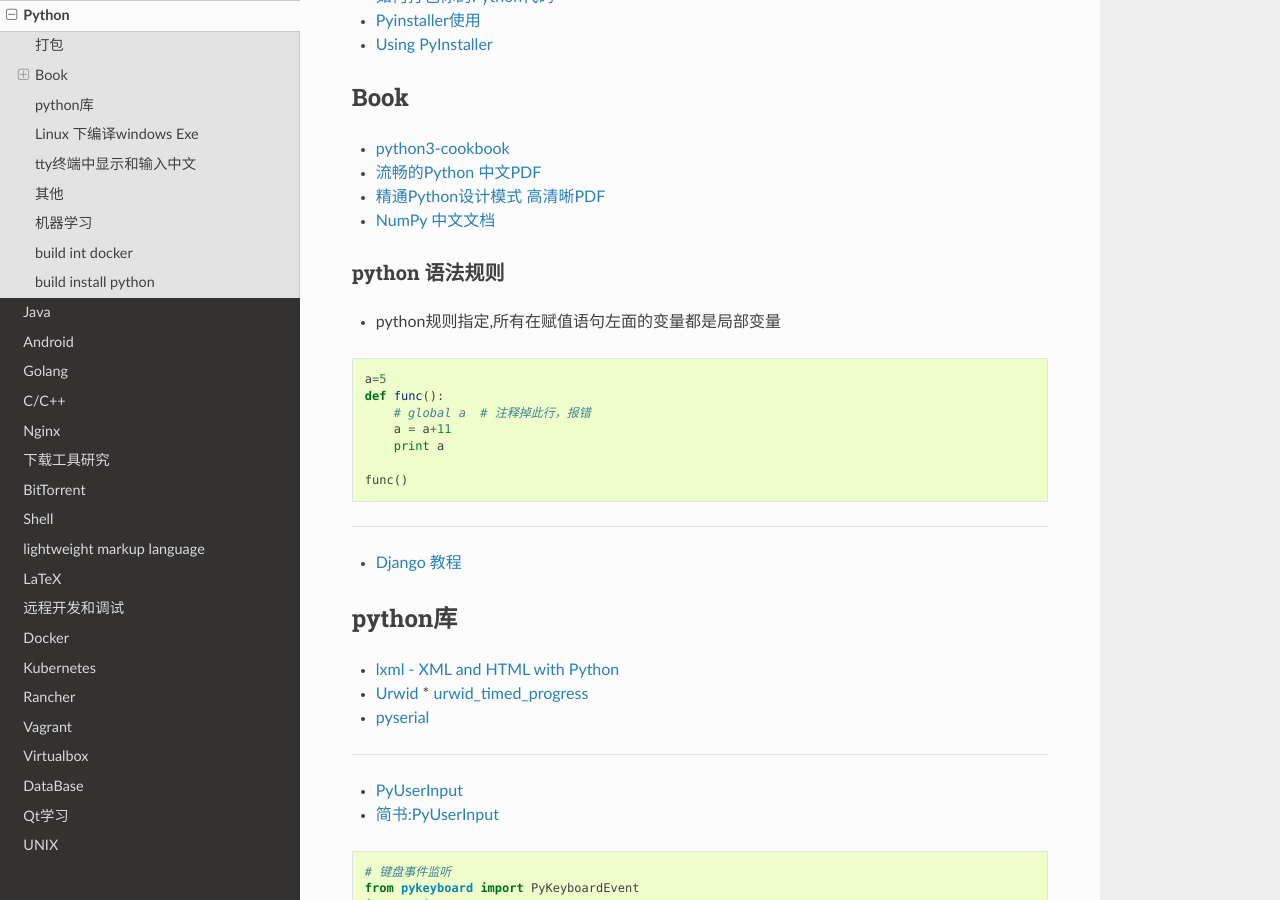
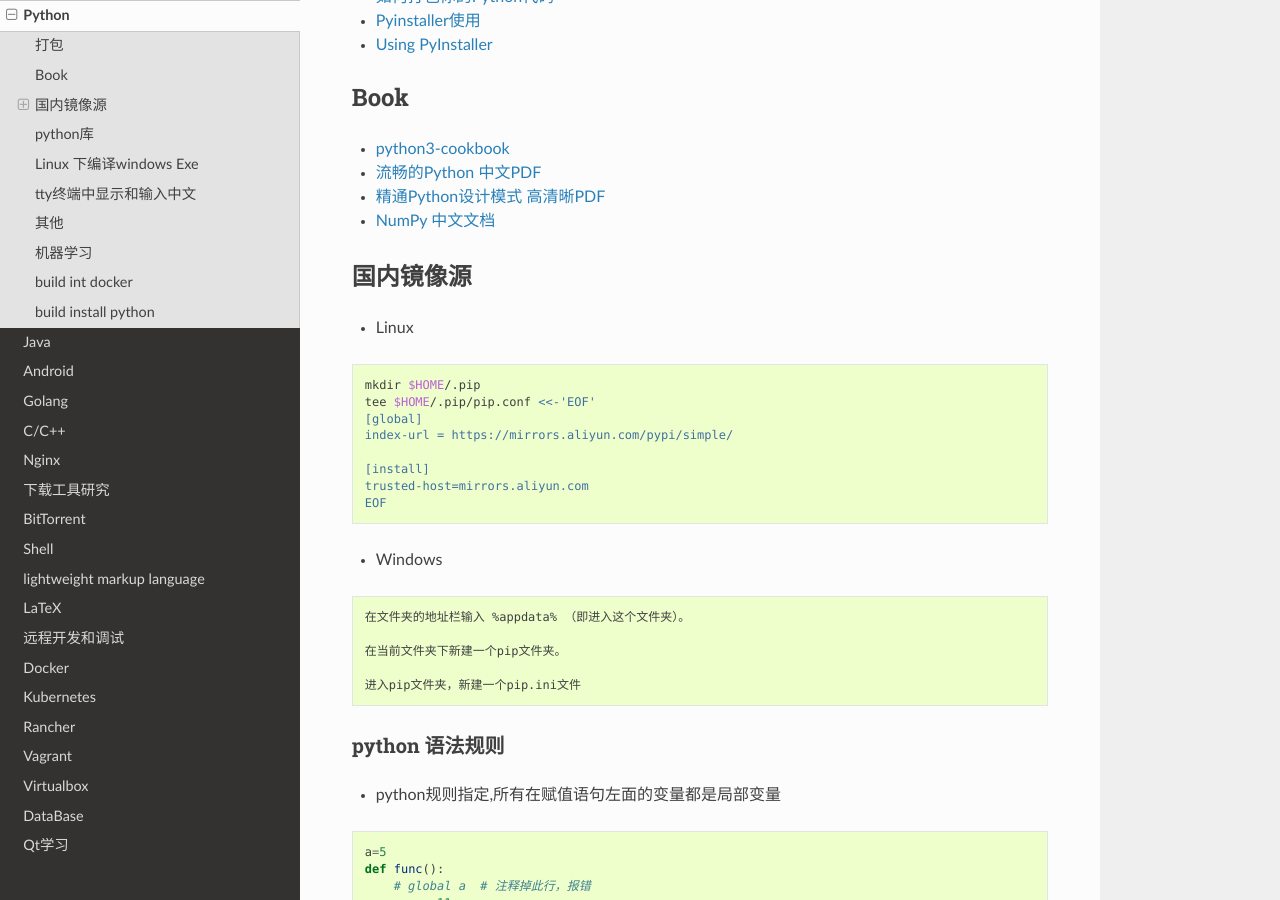
Before and after one commit to my-rds-store/my_space, a Sphinx documentation site: the page built from source/python/index.rst, in a window 1280 px wide and 900 px high, scrolled down 634 px. Built offline with Sphinx 7.4.7 and the Read the Docs theme 2.0.0, drawn with Linux system fonts in a browser that asks for light colours.

Commit message:
update ....

```diff
--- a/source/python/index.rst
+++ b/source/python/index.rst
@@ -44,6 +44,35 @@ Book
 * `流畅的Python 中文PDF <http://www.linuxidc.com/Linux/2017-06/144466.htm>`_
 * `精通Python设计模式 高清晰PDF <https://www.linuxidc.com/Linux/2017-03/141662.htm>`_
 * `NumPy 中文文档 <https://www.numpy.org.cn/>`_
+
+**************
+国内镜像源
+**************
+
+* Linux
+
+.. code-block:: sh
+
+    mkdir $HOME/.pip
+    tee $HOME/.pip/pip.conf <<-'EOF'
+    [global]
+    index-url = https://mirrors.aliyun.com/pypi/simple/
+
+    [install]
+    trusted-host=mirrors.aliyun.com
+    EOF
+
+* Windows
+
+::
+
+        在文件夹的地址栏输入 %appdata% （即进入这个文件夹）。
+
+        在当前文件夹下新建一个pip文件夹。
+
+        进入pip文件夹，新建一个pip.ini文件
+
+
 
 python 语法规则
 ==================
--- a/source/ros/index.rst
+++ b/source/ros/index.rst
@@ -43,6 +43,8 @@ ROS
 
         echo $ROS_PACKAGE_PATH
 
+        catkin_init_workspace
+
         catkin_create_pkg <package_name> [depend1] [depend2] ... [dependn]
         #catkin_create_pkg learning_communication std_msgs rospy rsocpp
         catkin_make
```
Also changed, not shown: source/git/index.rst (+17 -1 lines).
